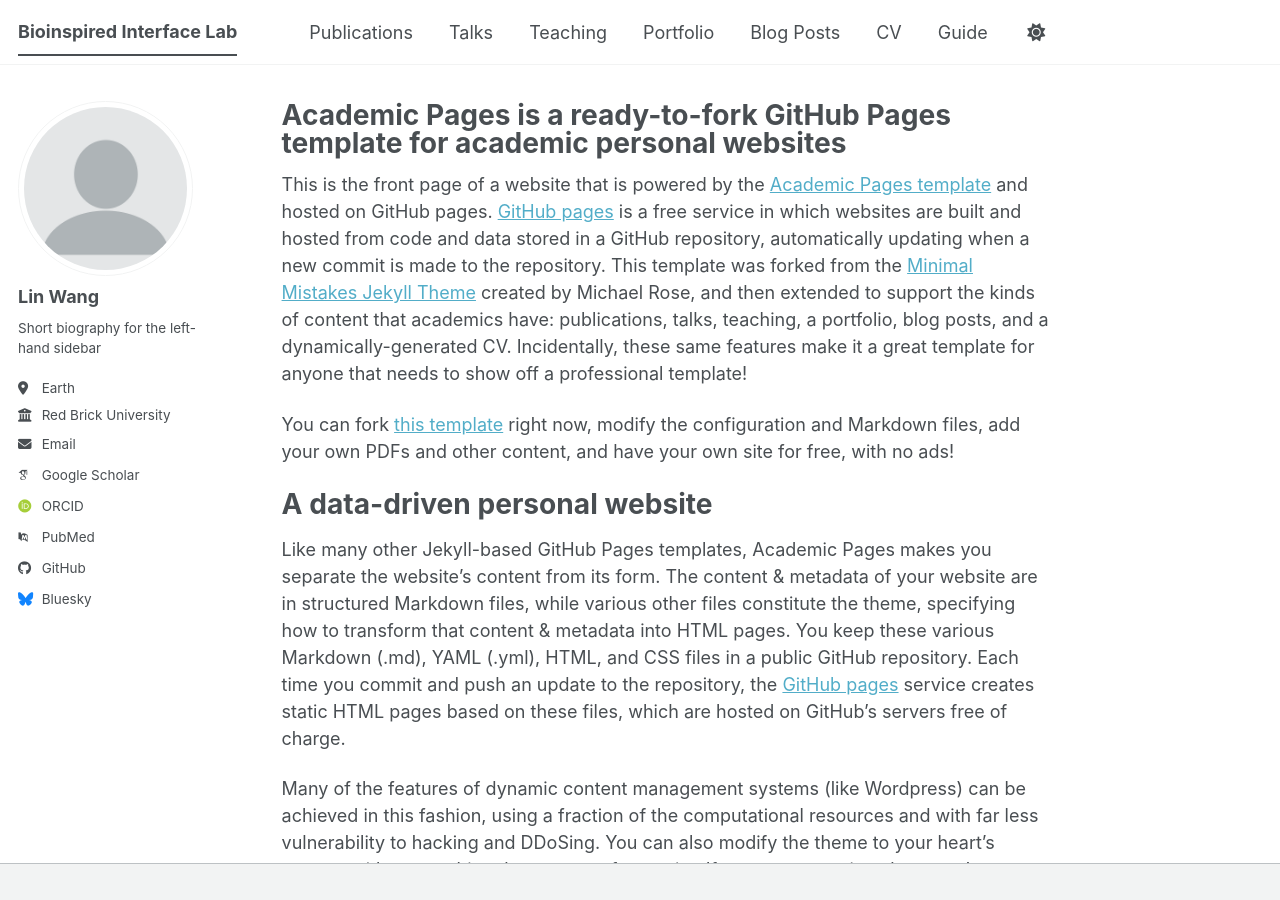
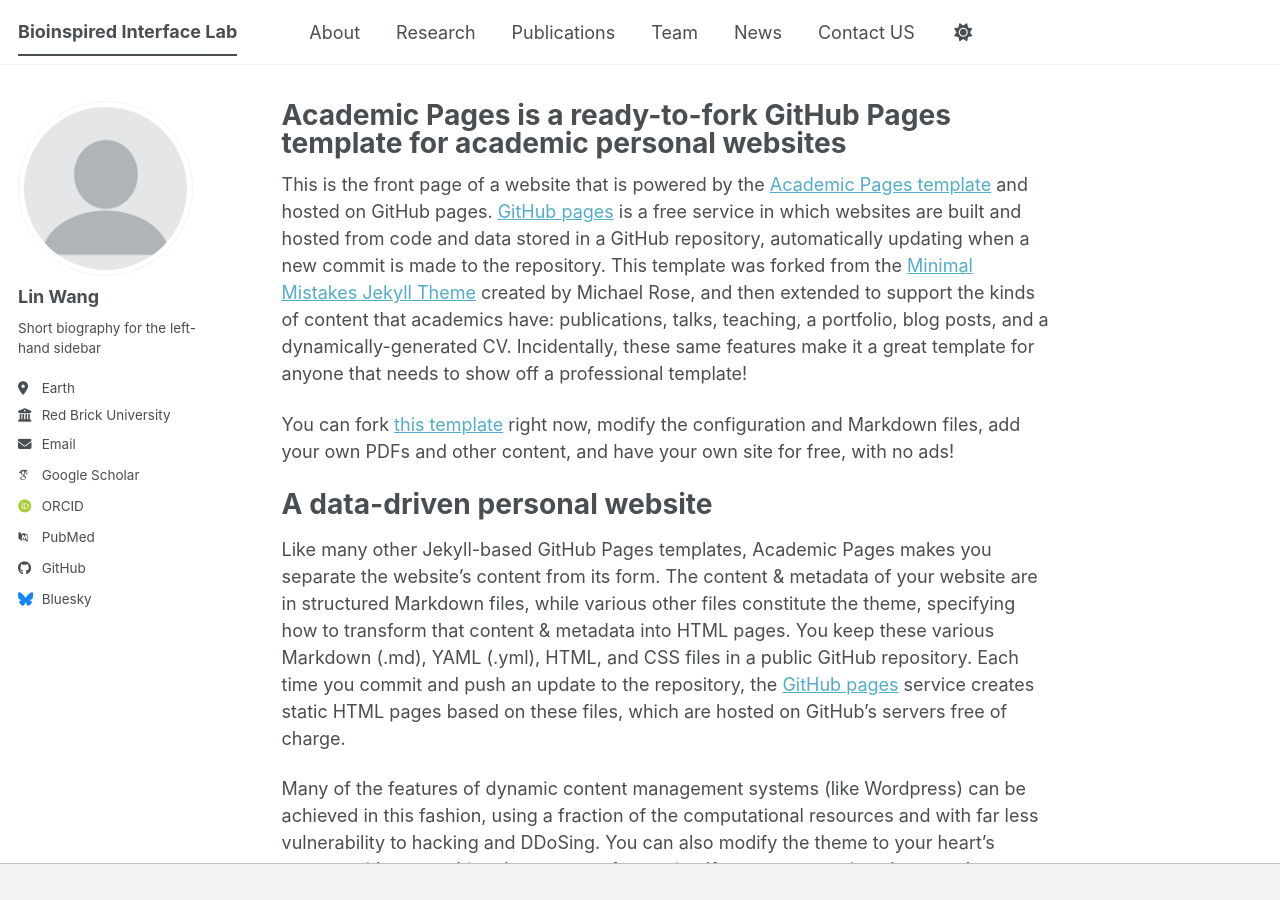
Before and after one commit to bigtoes18/bigtoes18.github.io, a Jekyll site: the page built from _pages/about.md, in a window 1280 px wide and 900 px high. Built offline with Jekyll 4.4.1, drawn with Linux system fonts in a browser that asks for light colours; some web fonts are replaced; a script bundle is joined from its source files by our own code; library files that are not in the unit come from our copies.

Commit message:
Update navigation.yml

```diff
--- a/_data/navigation.yml
+++ b/_data/navigation.yml
@@ -8,26 +8,20 @@
 #      Markdown formatted page while the second is generated using JSON.
 
 main:
+  - title: "About"
+    url: /about/
+
+  - title: "Research"
+    url: /research/
+
   - title: "Publications"
-    url: /publications/
+    url: /Publications/
 
-  - title: "Talks"
-    url: /talks/
+  - title: "Team"
+    url: /Team/
 
-  - title: "Teaching"
-    url: /teaching/
+  - title: "News"
+    url: /News/
 
-  - title: "Portfolio"
-    url: /portfolio/
-
-  - title: "Blog Posts"
-    url: /year-archive/
-
-  - title: "CV"
+  - title: "Contact US"
     url: /cv/
-
-  # - title: "CV"
-  #   url: /cv-json/
-
-  - title: "Guide"
-    url: /markdown/
```
